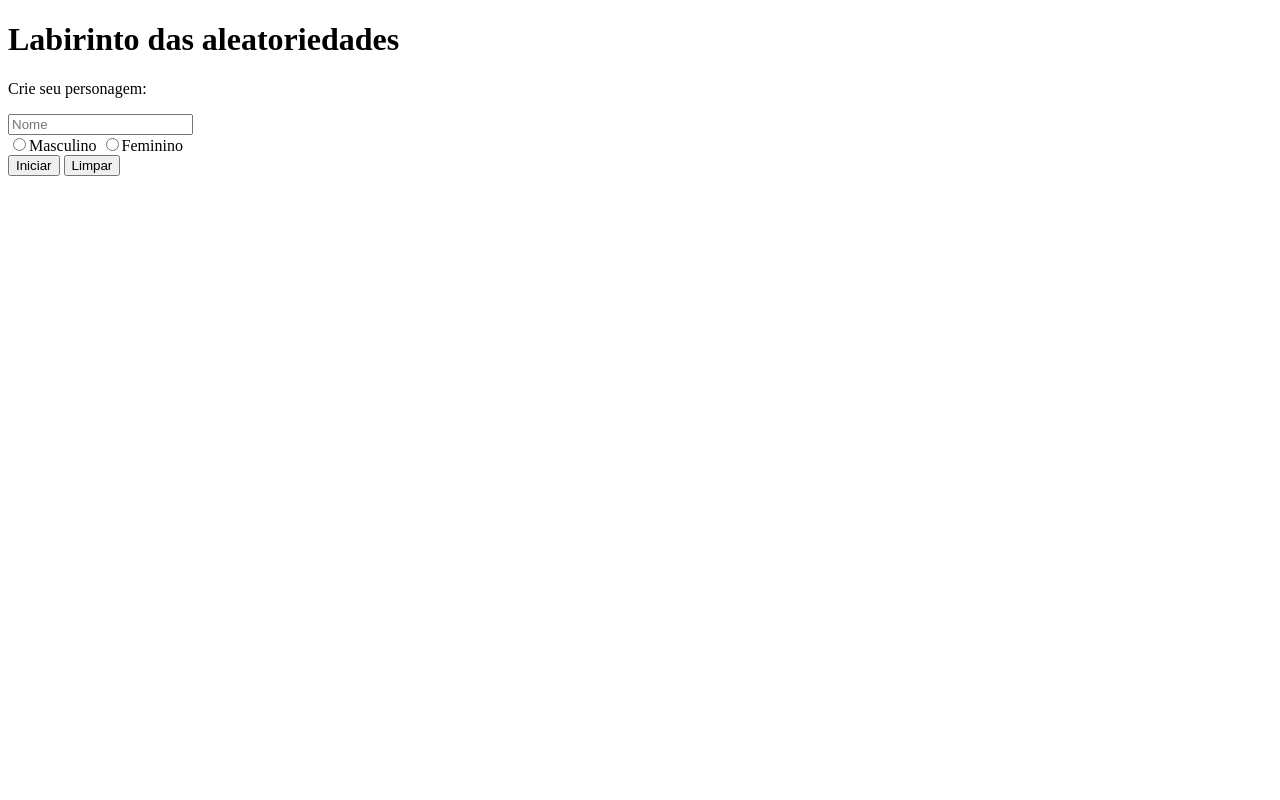
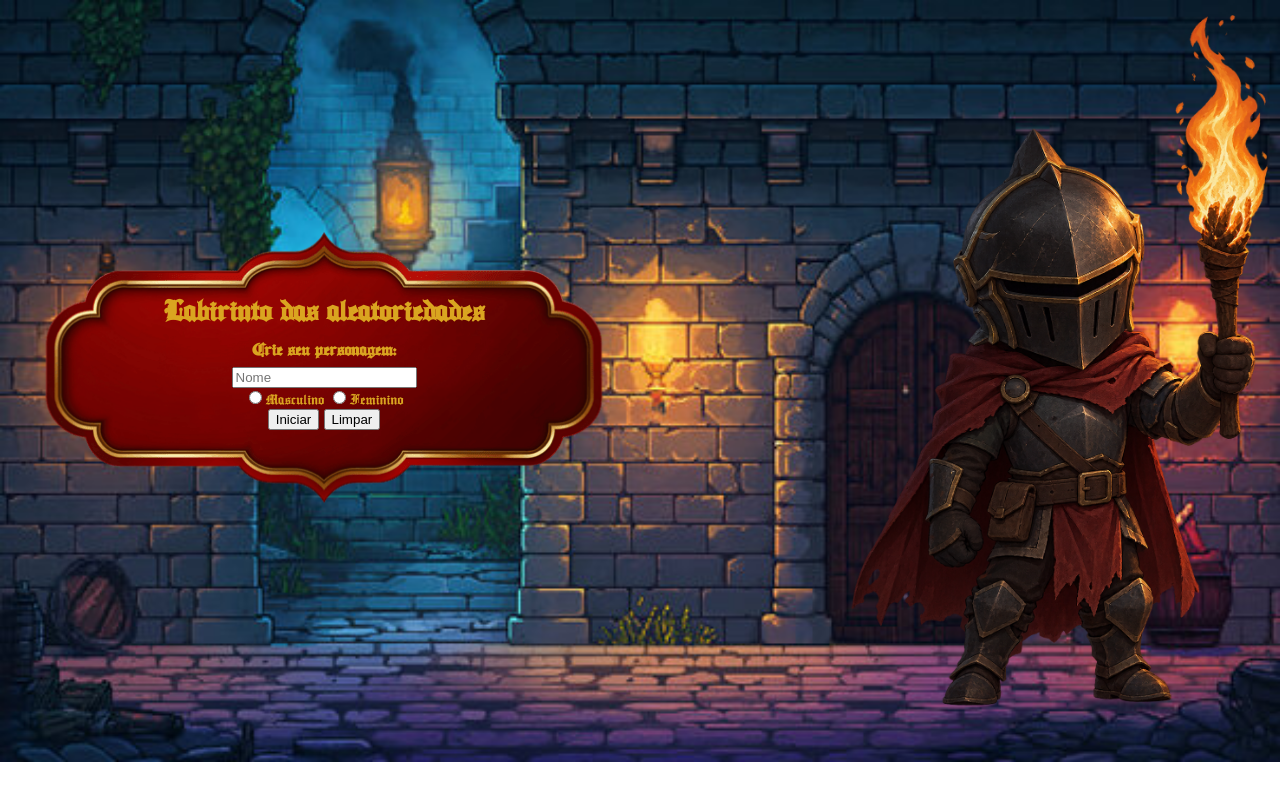
Before and after one commit to Blackine-1/ProjetoAW2, a PHP site: page / in a window 1280 px wide. Run offline with PHP 8.4, Linux system fonts and the light colour scheme.

Commit message:
Criação css do index e modificações do php

```diff
--- /dev/null
+++ b/css/index.css
@@ -0,0 +1,45 @@
+body   {
+    background-image: url(../imagens/dungeonindexoriginal.jpg);
+    background-repeat: no-repeat;
+    background-size: 100%;
+
+
+}
+
+
+#heroi {
+    width: 33.5%;
+    float: right ;
+
+
+}
+
+
+
+
+@font-face {
+  font-family: 'Gothica'; /* set name */
+  src: url(../Fontes/Ancient\ Medium.ttf); /* url of the font */
+}
+
+.hud {
+    font-family: 'Gothica';
+    font-size: 100%;
+    color: goldenrod;
+    width: 50%;
+    height: 700px;
+    display: flex;
+    text-align: center;
+    flex-direction: column;
+
+    justify-content: center;
+    background-image: url(../imagens/fundotesteindex.png);
+    background-repeat: no-repeat;
+    background-size: 100%;
+    background-position: 0%;
+
+}
+.hud h1, h3, label{
+    margin: 5px 0;
+    line-height: 1.2;
+}
--- a/index.php
+++ b/index.php
@@ -23,18 +23,19 @@ if($_SERVER['REQUEST_METHOD'] == "POST"){
     <meta charset="UTF-8">
     <meta name="viewport" content="width=device-width, initial-scale=1.0">
     <title>Labirinto</title>
+    <link rel="stylesheet" href="css/index.css">
 </head>
 <body>
-    <div class="inicio">
+         <img src='imagens/guerreiropngindex.png' id='heroi'>
+
+        <div class="hud">
+
         <h1>Labirinto das aleatoriedades</h1>
-        <p>Crie seu personagem:</p>
+        <h3>Crie seu personagem:</h3>
+
         <form method="POST">
             <input
-                type="text"
-                name="nome"
-                placeholder="Nome"
-                required
-            >
+                type="text"name="nome" placeholder="Nome"required>
             <br>
             <label><input type="radio" name="genero" value="masculino" required>Masculino</label>
             <label><input type="radio" name="genero" value="feminino">Feminino</label>
@@ -42,7 +43,8 @@ if($_SERVER['REQUEST_METHOD'] == "POST"){
             <input type="submit" value="Iniciar">
             <input type="reset" value="Limpar">
 </form>
+</div>
 
-    </div>
+
 </body>
 </html>
```
Also changed, not shown: Fontes/Ancient Medium.ttf (added), Fontes/Ancient_Medium_Example.png (added), imagens/dungeonindexoriginal.jpg (added), imagens/entradaindex.jpg (added), imagens/fundotesteindex.png (added), imagens/guerreiropngindex.png (added).
